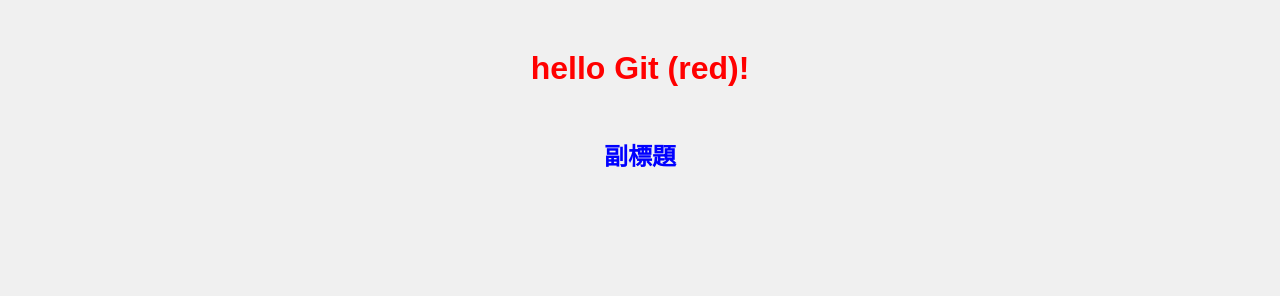
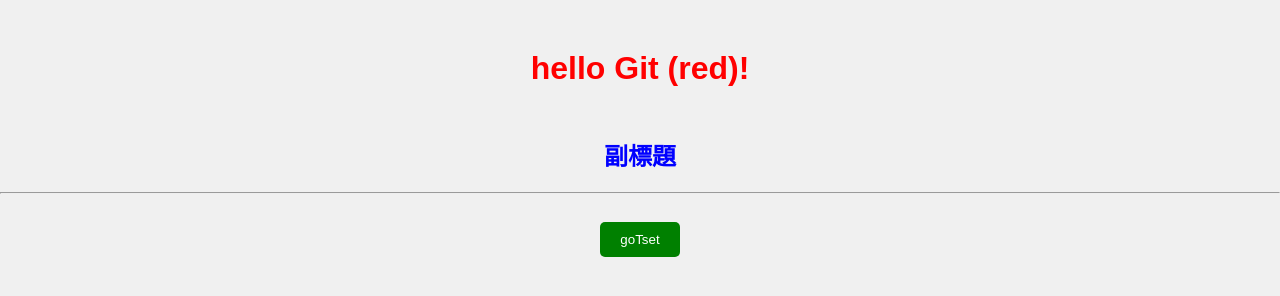
Before and after one commit to win-win-ii/Github1017, a plain HTML site: page index.html in a window 1280 px wide. Drawn offline with nearby package versions, Linux system fonts and the light colour scheme.

Commit message:
新增button_alertMsg_

```diff
--- a/css/all.css
+++ b/css/all.css
@@ -17,3 +17,19 @@ h2{
     text-align: center;
     margin-top: 50px;
 }
+
+.div1{
+    text-align: center;
+    /* margin-top: 50px; */
+}
+
+.btn1{
+    background-color: green;
+    color: white;
+    padding: 10px 20px;
+    border: none;
+    border-radius: 5px;
+    cursor: pointer;
+    margin-top: 20px;
+    /* align-content: center; */
+}
--- a/index.html
+++ b/index.html
@@ -12,12 +12,26 @@
         href="./css/all.css"
     >
     <title>Document</title>
-    <h1>hello Git (red)!</h1>
-    <h2>副標題</h2>
+
+    <script src="./js/jquery-3.7.1-min.js"></script>
+
+
 </head>
 
 <body>
-
+    <h1>hello Git (red)!</h1>
+    <h2>副標題</h2>
+    <hr>
+    <div class="div1">
+        <!-- qqq -->
+        <button
+            id="btnGoTest"
+            class="btn1"
+            onclick="alert('hello')"
+        >goTset</button>
+    </div>
 </body>
 
+
+
 </html>
```
